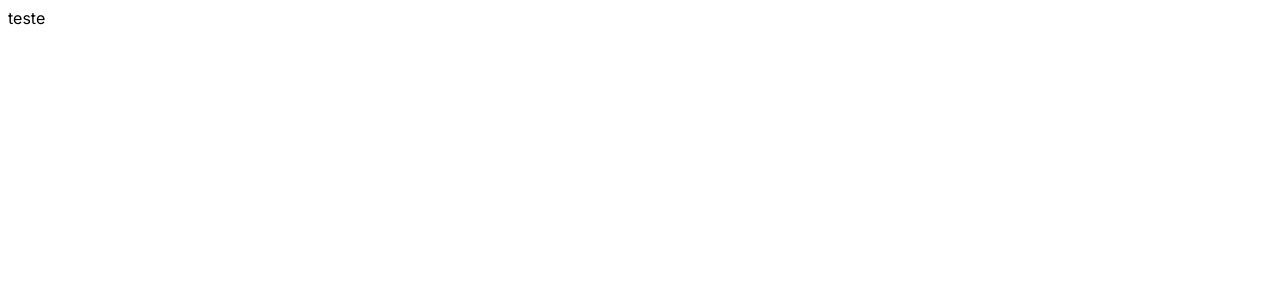
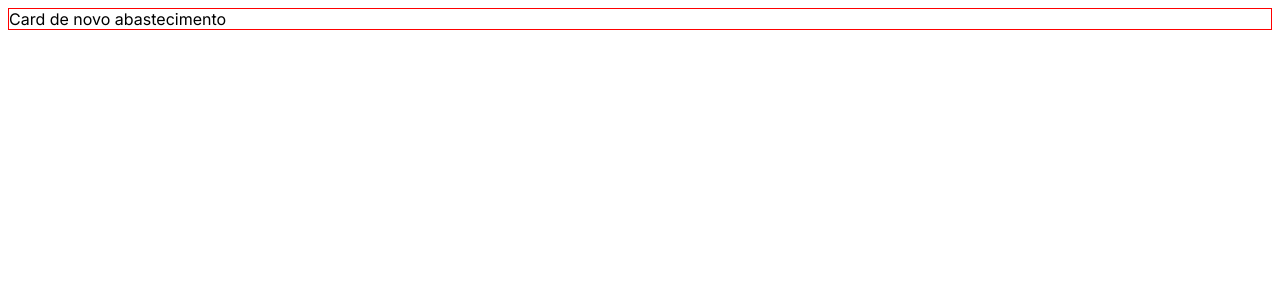
Before and after one commit to BGMarinho/gasmetter, a Next.js app: page / in a window 1280 px wide. Shown: the top 300 px of the page. Built offline with nearby package versions, Linux system fonts and the light colour scheme.

Commit message:
Starting the NewFueling component.

```diff
--- /dev/null
+++ b/app/components/NewFueling/NewFueling.tsx
@@ -0,0 +1,6 @@
+'use client';
+import * as S from './styles';
+
+export default function NewFueling() {
+  return <S.Container>Card de novo abastecimento</S.Container>;
+}
--- /dev/null
+++ b/app/components/NewFueling/index.ts
@@ -0,0 +1 @@
+export { default } from './NewFueling';
--- /dev/null
+++ b/app/components/NewFueling/styles.ts
@@ -0,0 +1,5 @@
+import styled from 'styled-components';
+
+export const Container = styled.section`
+  border: 1px solid red;
+`;
--- a/app/globals.css
+++ b/app/globals.css
@@ -1,78 +1,3 @@
-:root {
-  --max-width: 1100px;
-  --border-radius: 12px;
-  --font-mono: ui-monospace, Menlo, Monaco, 'Cascadia Mono', 'Segoe UI Mono',
-    'Roboto Mono', 'Oxygen Mono', 'Ubuntu Monospace', 'Source Code Pro',
-    'Fira Mono', 'Droid Sans Mono', 'Courier New', monospace;
-
-  --foreground-rgb: 0, 0, 0;
-  --background-start-rgb: 214, 219, 220;
-  --background-end-rgb: 255, 255, 255;
-
-  --primary-glow: conic-gradient(
-    from 180deg at 50% 50%,
-    #16abff33 0deg,
-    #0885ff33 55deg,
-    #54d6ff33 120deg,
-    #0071ff33 160deg,
-    transparent 360deg
-  );
-  --secondary-glow: radial-gradient(
-    rgba(255, 255, 255, 1),
-    rgba(255, 255, 255, 0)
-  );
-
-  --tile-start-rgb: 239, 245, 249;
-  --tile-end-rgb: 228, 232, 233;
-  --tile-border: conic-gradient(
-    #00000080,
-    #00000040,
-    #00000030,
-    #00000020,
-    #00000010,
-    #00000010,
-    #00000080
-  );
-
-  --callout-rgb: 238, 240, 241;
-  --callout-border-rgb: 172, 175, 176;
-  --card-rgb: 180, 185, 188;
-  --card-border-rgb: 131, 134, 135;
-}
-
-@media (prefers-color-scheme: dark) {
-  :root {
-    --foreground-rgb: 255, 255, 255;
-    --background-start-rgb: 0, 0, 0;
-    --background-end-rgb: 0, 0, 0;
-
-    --primary-glow: radial-gradient(rgba(1, 65, 255, 0.4), rgba(1, 65, 255, 0));
-    --secondary-glow: linear-gradient(
-      to bottom right,
-      rgba(1, 65, 255, 0),
-      rgba(1, 65, 255, 0),
-      rgba(1, 65, 255, 0.3)
-    );
-
-    --tile-start-rgb: 2, 13, 46;
-    --tile-end-rgb: 2, 5, 19;
-    --tile-border: conic-gradient(
-      #ffffff80,
-      #ffffff40,
-      #ffffff30,
-      #ffffff20,
-      #ffffff10,
-      #ffffff10,
-      #ffffff80
-    );
-
-    --callout-rgb: 20, 20, 20;
-    --callout-border-rgb: 108, 108, 108;
-    --card-rgb: 100, 100, 100;
-    --card-border-rgb: 200, 200, 200;
-  }
-}
-
 * {
   box-sizing: border-box;
   padding: 0;
--- a/app/layout.tsx
+++ b/app/layout.tsx
@@ -4,8 +4,8 @@ import { Inter } from 'next/font/google';
 const inter = Inter({ subsets: ['latin'] });
 
 export const metadata: Metadata = {
-  title: 'Create Next App',
-  description: 'Generated by create next app',
+  title: 'Gasmetter',
+  description: 'Gasmetter | Mind your gas!',
 };
 
 export default function RootLayout({
--- a/app/page.tsx
+++ b/app/page.tsx
@@ -1,3 +1,9 @@
+import NewFueling from './components/NewFueling';
+
 export default function Home() {
-  return <div>teste</div>;
+  return (
+    <main>
+      <NewFueling />
+    </main>
+  );
 }
```
